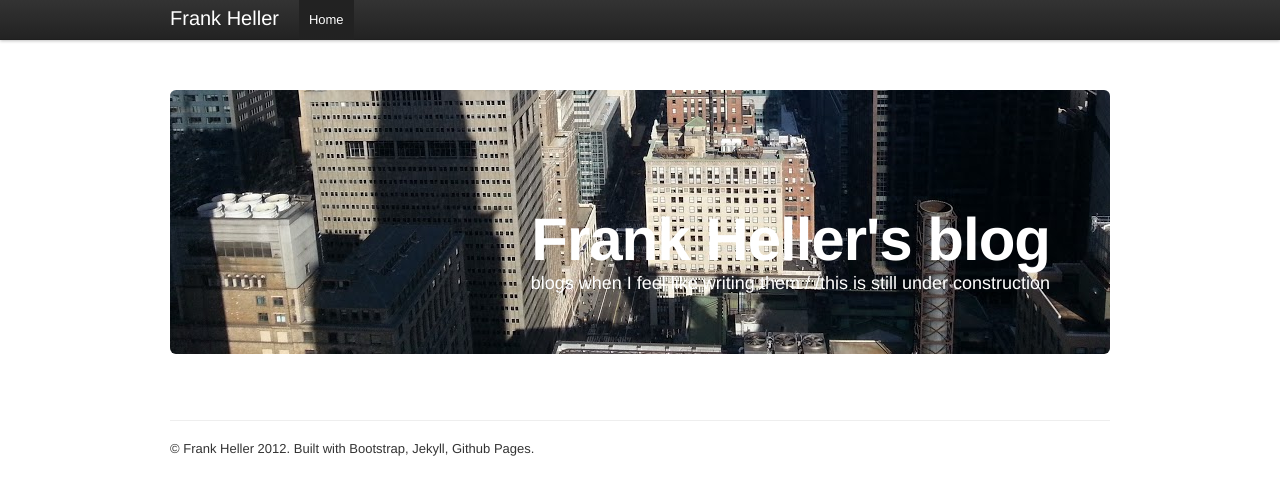
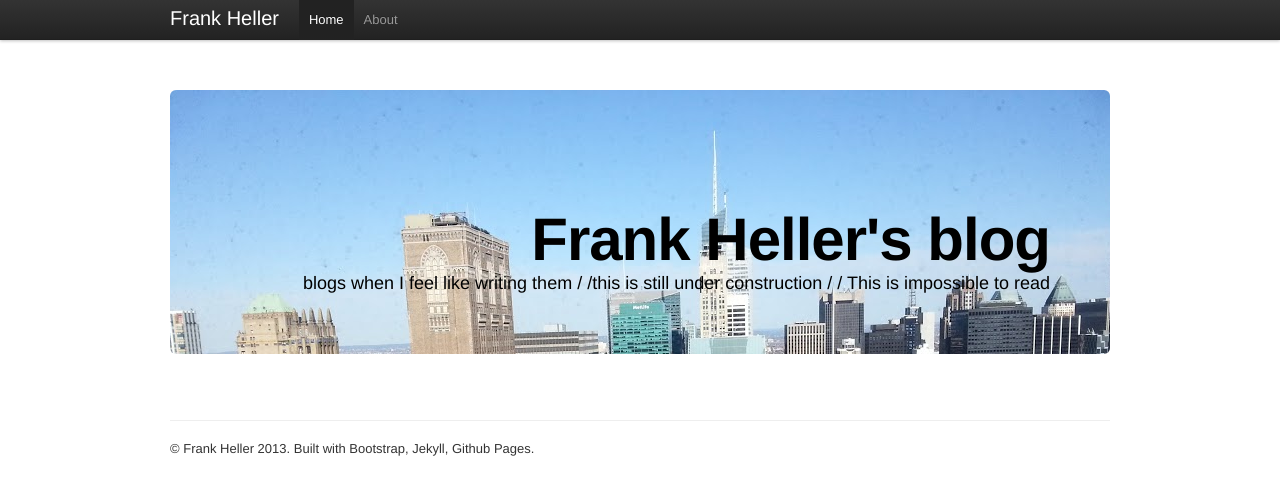
Before and after one commit to fheller/fheller.github.io, a Jekyll site: the page built from index.html, in a window 1280 px wide. Shown: the top 495 px of the page. Built offline with Jekyll 4.4.1, drawn with Linux system fonts in a browser that asks for light colours; nearby versions of some CDN libraries; Markdown is read by kramdown in place of the engine named in the settings.

Commit message:
trying to fix hero unit

```diff
--- a/_layouts/default.html
+++ b/_layouts/default.html
@@ -59,8 +59,8 @@
           <div class="nav-collapse">
             <ul class="nav">
               <li class="active"><a href="/">Home</a></li>
-              <!--<li><a href="#about">About</a></li>
-              <li><a href="#contact">Contact</a></li>-->
+              <li><a href="#about">About</a></li>
+              <!--<li><a href="#contact">Contact</a></li>-->
             </ul>
           </div><!--/.nav-collapse -->
         </div>
@@ -74,7 +74,7 @@
       <hr>
 
       <footer>
-        <p>&copy; Frank Heller 2012. Built with Bootstrap, Jekyll, Github Pages.</p>
+        <p>&copy; Frank Heller 2013. Built with Bootstrap, Jekyll, Github Pages.</p>
       </footer>
 
     </div><!--/container-->
--- a/index.html
+++ b/index.html
@@ -6,10 +6,10 @@ title: frankheller
       <div class="row">
         <div class="span12">
 
-          <div class="hero-unit" style="background-image: url(/images/city-skyline.jpg);background-position:bottom;">
+          <div class="hero-unit" style="background-image: url(/images/city-skyline.jpg);background-position:top;">
 
-            <h1 style="color:#fff; float:right;"><br>Frank Heller's blog</h1>
-            <p style="color:#fff;float:right;">blogs when I feel like writing them &#47 &#47this is still under construction</p>
+            <h1 style="color:#000; float:right;"><br>Frank Heller's blog</h1>
+            <p style="color:#000;float:right;">blogs when I feel like writing them &#47 &#47this is still under construction &#47 &#47 This is impossible to read</p>
             <br><br><br><br><br><br><br><br>
 
           </div>
```
